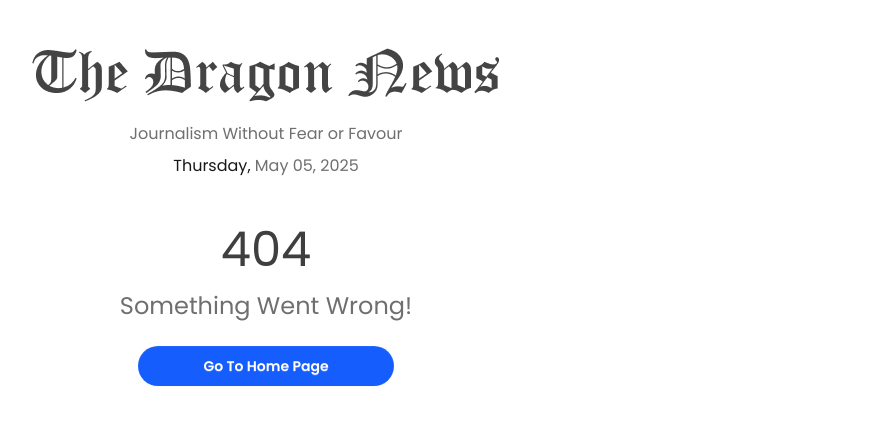
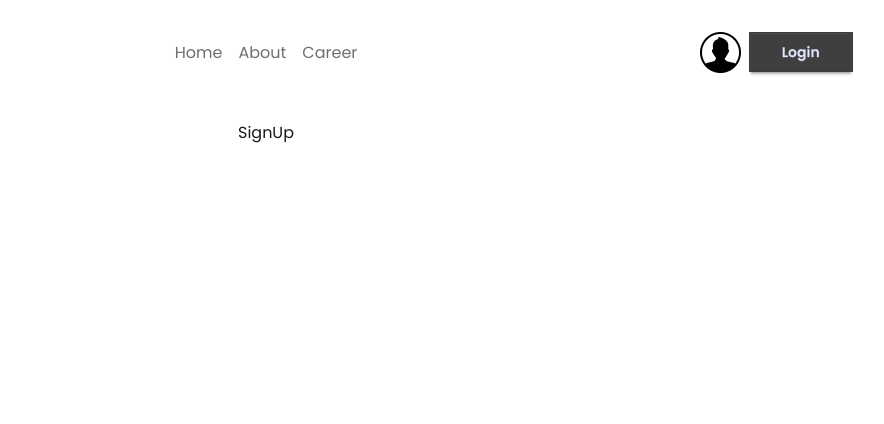
Before and after one commit to hamadismail/dragon-news, a React (Vite) app: page /auth/signup in a window 1280 px wide. Before the commit this address had no page. Shown: the top 424 px of the page, without its empty margins (374-1258 px from the left). Built offline with nearby package versions, Linux system fonts and the light colour scheme.

Commit message:
setup auth routes and sticky sidebar

```diff
--- a/src/components/Header/Navbar.jsx
+++ b/src/components/Header/Navbar.jsx
@@ -1,5 +1,5 @@
 import React from 'react';
-import { NavLink } from 'react-router';
+import { Link, NavLink } from 'react-router';
 import user from '../../assets/images/user.png';
 
 const Navbar = () => {
@@ -12,7 +12,9 @@ const Navbar = () => {
       </div>
       <div className="flex gap-2 ml-auto">
         <img src={user} />
-        <button className="btn btn-primary px-8 rounded-none">Login</button>
+        <Link to="/auth/login" className="btn btn-primary px-8 rounded-none">
+          Login
+        </Link>
       </div>
     </div>
   );
--- /dev/null
+++ b/src/layouts/AuthLayout.jsx
@@ -0,0 +1,16 @@
+import React from 'react';
+import Navbar from '../components/Header/Navbar';
+import { Outlet } from 'react-router';
+
+const AuthLayout = () => {
+  return (
+    <div className="w-11/12 mx-auto">
+      <Navbar />
+      <div className="flex justify-center mt-12">
+        <Outlet />
+      </div>
+    </div>
+  );
+};
+
+export default AuthLayout;
--- a/src/layouts/HomeLayout.jsx
+++ b/src/layouts/HomeLayout.jsx
@@ -22,9 +22,9 @@ const HomeLayout = () => {
       </div>
 
       {/* Main */}
-      <div className="grid grid-cols-12 mt-8 gap-4">
+      <main className="grid grid-cols-12 mt-8 gap-4">
         {/* Left Sidebar */}
-        <div className="col-span-3">
+        <div className="col-span-3 sticky top-0 h-fit">
           <Suspense fallback={<Spinner />}>
             <Categories />
           </Suspense>
@@ -36,12 +36,12 @@ const HomeLayout = () => {
         </div>
 
         {/* Right Sidebar */}
-        <div className="col-span-3">
+        <div className="col-span-3 sticky top-0 h-fit">
           <SocialLogin />
           <FindUs />
           <QZone />
         </div>
-      </div>
+      </main>
     </div>
   );
 };
--- /dev/null
+++ b/src/pages/Login.jsx
@@ -0,0 +1,7 @@
+import React from 'react';
+
+const Login = () => {
+  return <div>Login</div>;
+};
+
+export default Login;
--- /dev/null
+++ b/src/pages/SignUp.jsx
@@ -0,0 +1,7 @@
+import React from 'react';
+
+const SignUp = () => {
+  return <div>SignUp</div>;
+};
+
+export default SignUp;
--- a/src/routes/router.jsx
+++ b/src/routes/router.jsx
@@ -4,6 +4,9 @@ import Home from '../pages/Home';
 import Spinner from '../components/ui/Spinner';
 import News from '../components/News';
 import Error from '../pages/Error';
+import AuthLayout from '../layouts/AuthLayout';
+import Login from '../pages/Login';
+import SignUp from '../pages/SignUp';
 
 const router = createBrowserRouter([
   {
@@ -20,6 +23,14 @@ const router = createBrowserRouter([
     ],
   },
   {
+    path: 'auth',
+    Component: AuthLayout,
+    children: [
+      { path: '/auth/login', Component: Login },
+      { path: '/auth/signup', Component: SignUp },
+    ],
+  },
+  {
     path: '*',
     Component: Error,
   },
```
